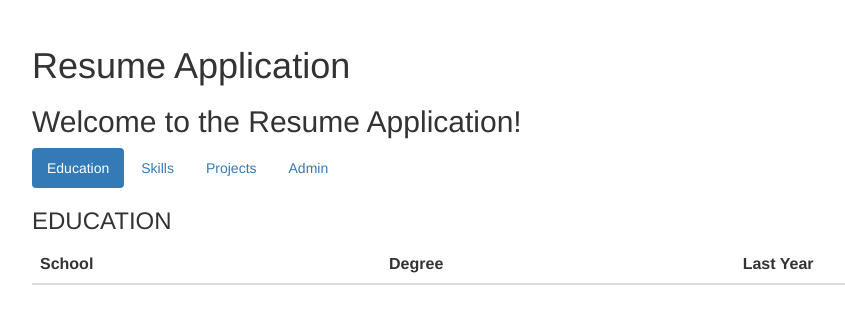
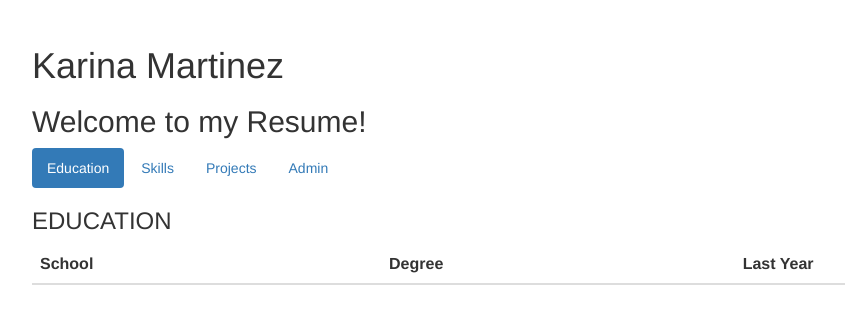
Before and after one commit to karinalmartinez93/ResumeApplication, a plain HTML site: page public/index.html in a window 1280 px wide. Shown: the whole page, without its empty margins (38-883 px from the left). Drawn offline with nearby package versions, Linux system fonts and the light colour scheme; no server answers.

Commit message:
Add name

```diff
--- a/public/index.html
+++ b/public/index.html
@@ -23,8 +23,8 @@
 <body>
 <div id="resume-grid" class="container" ng-controller="AppCtrl">
   <div  class="container">
-  <h1>Resume Application</h1>
-  <h2>Welcome to the Resume Application!</h2>
+  <h1>Karina Martinez</h1>
+  <h2>Welcome to my Resume!</h2>
 
   <ul class="nav nav-pills">
     <li class="active"><a data-toggle="pill" href="#education">Education</a></li>
```
